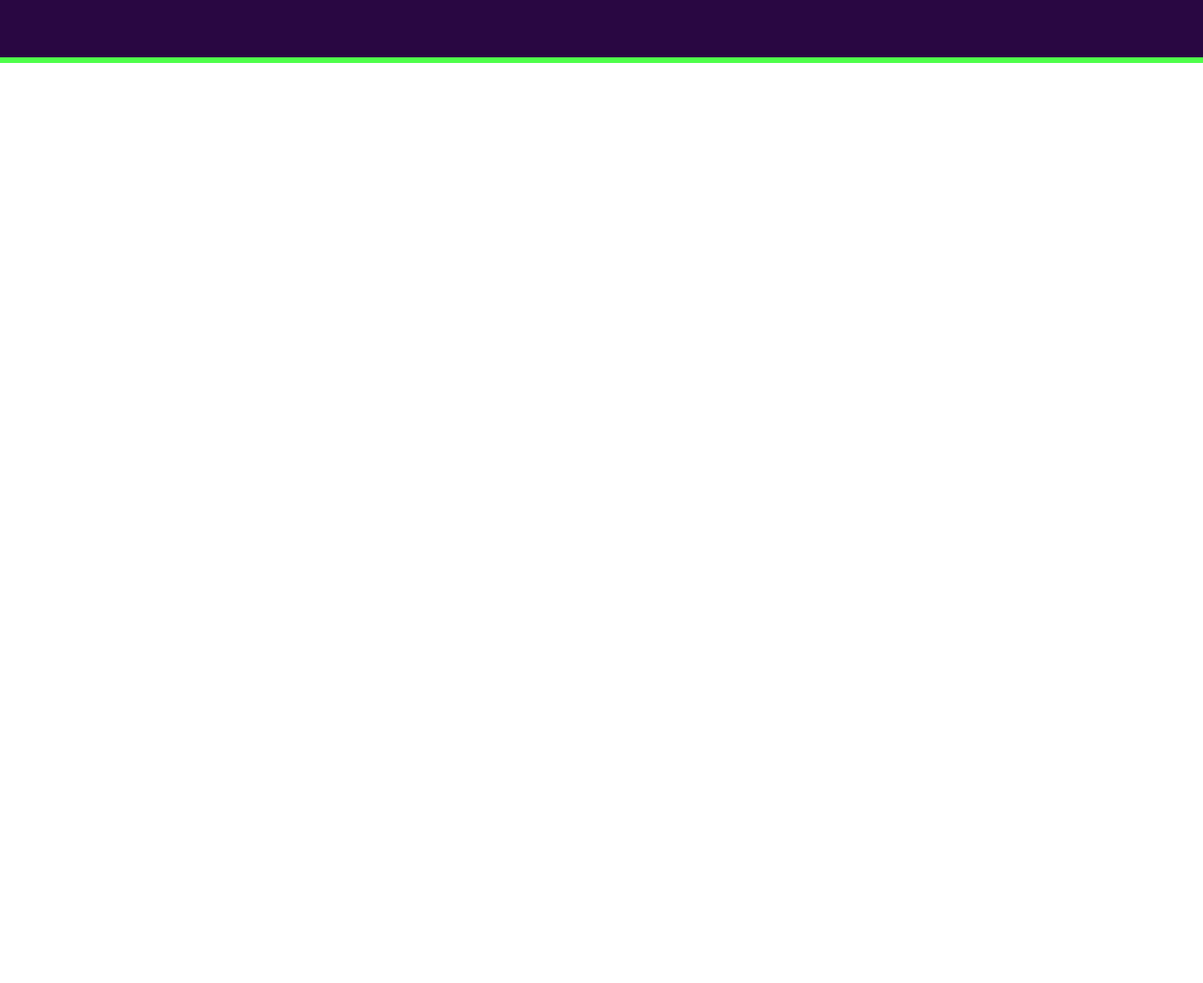
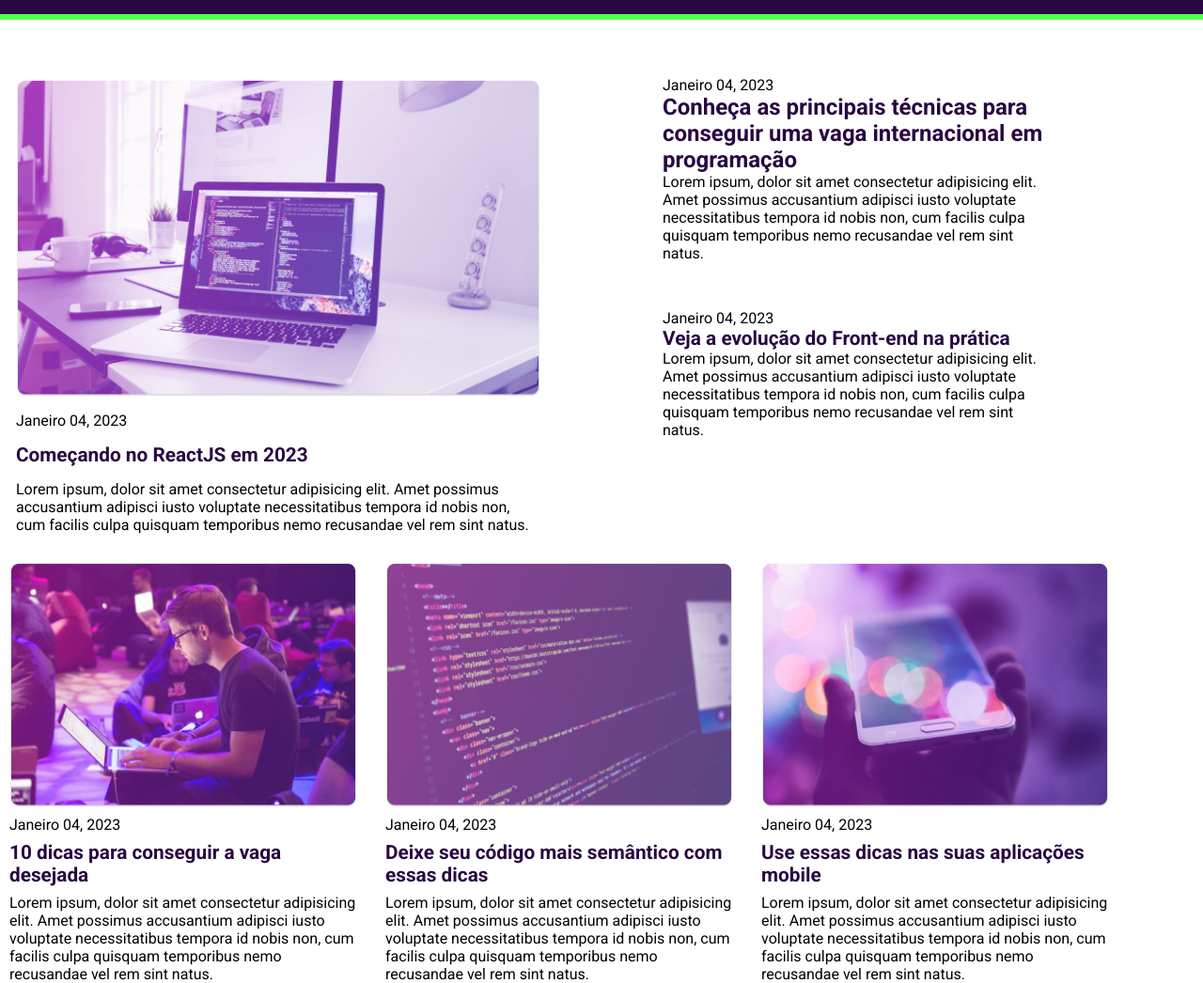
Before and after one commit to Heitors09/Rocketblog, a plain HTML site: page index.html in a window 1280 px wide. Shown: the part 579-1625 px from the top of the page at 94% size. Before the commit the page ends 800 px from the top, so only its background shows below. Drawn offline with Linux system fonts and the light colour scheme.

Commit message:
responsive corrections

```diff
--- a/index.html
+++ b/index.html
@@ -39,8 +39,47 @@
             </nav>
               <img src="./images/featured-image.png" alt="">
         </main>
-
     </section>
+    <section class="second">
+    <div class="post2">
+        <img src="./images/post-1.png" alt="">
+        <footer>Janeiro 04, 2023</footer>
+        <h4>Começando no ReactJS em 2023</h4>
+        <p>Lorem ipsum, dolor sit amet consectetur adipisicing elit. Amet possimus accusantium adipisci iusto voluptate necessitatibus tempora id nobis non, cum facilis culpa quisquam temporibus nemo recusandae vel rem sint natus.</p>
+    </div>
+    <div class="postnews">
+    <div class="top">
+        <footer>Janeiro 04, 2023</footer>
+        <h4>Conheça as principais técnicas para conseguir uma vaga internacional em programação</h4>
+        <p>Lorem ipsum, dolor sit amet consectetur adipisicing elit. Amet possimus accusantium adipisci iusto voluptate necessitatibus tempora id nobis non, cum facilis culpa quisquam temporibus nemo recusandae vel rem sint natus.</p>
+    </div>
+    <div class="bottom">
+        <footer>Janeiro 04, 2023</footer>
+        <h4>Veja a evolução do Front-end na prática</h4>
+        <p>Lorem ipsum, dolor sit amet consectetur adipisicing elit. Amet possimus accusantium adipisci iusto voluptate necessitatibus tempora id nobis non, cum facilis culpa quisquam temporibus nemo recusandae vel rem sint natus.</p>
+    </div>
+    </div>
+    </section>
+<section class="third">
+    <div class="third-1">
+        <img src="./images/post-2.png" alt="">
+        <footer>Janeiro 04, 2023</footer>
+        <h4>10 dicas para conseguir a vaga desejada</h4>
+        <p>Lorem ipsum, dolor sit amet consectetur adipisicing elit. Amet possimus accusantium adipisci iusto voluptate necessitatibus tempora id nobis non, cum facilis culpa quisquam temporibus nemo recusandae vel rem sint natus.</p>
+    </div>
+    <div class="third-1">
+        <img src="./images/post-3.png" alt="">
+        <footer>Janeiro 04, 2023</footer>
+        <h4>Deixe seu código mais semântico com essas dicas</h4>
+        <p>Lorem ipsum, dolor sit amet consectetur adipisicing elit. Amet possimus accusantium adipisci iusto voluptate necessitatibus tempora id nobis non, cum facilis culpa quisquam temporibus nemo recusandae vel rem sint natus.</p>
+    </div>
+    <div class="third-1">
+        <img src="./images/post-4.png" alt="">
+        <footer>Janeiro 04, 2023</footer>
+        <h4>Use essas dicas nas suas aplicações mobile</h4>
+        <p>Lorem ipsum, dolor sit amet consectetur adipisicing elit. Amet possimus accusantium adipisci iusto voluptate necessitatibus tempora id nobis non, cum facilis culpa quisquam temporibus nemo recusandae vel rem sint natus.</p>
+    </div>
+    <section>
     </div>
 </body>
 </html>
--- a/stylesheet.css
+++ b/stylesheet.css
@@ -13,9 +13,11 @@
     box-sizing: border-box;
   }
 
+
+
 .first{
     width: 100%;
-    height: 100%;
+    height: 600px;
     background-color: var(--purple-bg);
     border-bottom: 6px solid var(--green);
 }
@@ -114,9 +116,188 @@ main >nav > h4{
 }
 
 
+.second{
+    max-height: 700px;
+    display: grid;
+    grid-template-columns: repeat(2, 1fr);
+    grid-gap: 130px;
+}
 
-@media(max-width:900px){
-     main{
+.third{
+    margin-top: 30px;
+    display: flex;
+    gap: 30px;
+    padding-left: 10px;
+}
+
+.post2{
+    max-width: 569px;
+    display: flex;
+    flex-direction: column;
+    gap: 15px;
+    margin-top: 63px;
+    margin-left: 17px;
+    grid-column: 1;
+}
+
+.post2 > img{
+    max-width: 100%;
+}
+
+.post2 footer{
+    font-family: 'Roboto', sans-serif;
+    color: black;
+    font-size: 1rem;
+
+
+}
+
+.post2 > h4{
+    font-family: 'Roboto', sans-serif;
+    color: var(--purple-bg);
+    font-weight: 700;
+    font-size: 1.3rem;
+}
+
+.post2 p{
+    max-width: 569px;
+    max-height: 100.83px;
+    font-family: 'Roboto', sans-serif;
+}
+
+.postnews{
+    margin-top: 60px;
+    display: flex;
+    flex-direction: column;
+    max-width: 415px;
+    gap: 50px;
+}
+
+
+
+
+.top > h4{
+    font-family: 'Roboto', sans-serif;
+    color: var(--purple-bg);
+    font-weight: 700;
+    font-size: 24px;
+}
+
+.top footer{
+    font-family: 'Roboto', sans-serif;
+    color: black;
+    font-size: 1rem;
+
+}
+
+.top p{
+    max-width: 569px;
+    max-height: 100.83px;
+    font-family: 'Roboto', sans-serif;
+}
+
+
+
+.bottom > h4{
+    font-family: 'Roboto', sans-serif;
+    color: var(--purple-bg);
+    font-weight: 700;
+    font-size: 1.3rem;
+}
+
+.bottom footer{
+    font-family: 'Roboto', sans-serif;
+    color: black;
+    font-size: 1rem;
+
+}
+
+.bottom p{
+    max-width: 569px;
+    max-height: 100.83px;
+    font-family: 'Roboto', sans-serif;
+}
+
+.third-1 img{
+    width: 100%;
+}
+
+.third{
+    display: flex;
+    flex-wrap: wrap;
+    gap: 30px;
+
+}
+.third-1{
+    max-width: 370px;
+}
+
+.third-1{
+    display: flex;
+    flex-direction: column;
+    gap: 8px;
+}
+
+.third-1 > footer{
+    font-family: 'Roboto', sans-serif;
+    color: black;
+    font-size: 1rem;
+}
+
+.third-1 > h4{
+    font-family: 'Roboto', sans-serif;
+    color: var(--purple-bg);
+    font-weight: 700;
+    font-size: 1.3rem;
+}
+
+.third-1 > p{
+    font-family: 'Roboto', sans-serif;
+}
+
+
+
+@media(max-width:901px){
+    .second{
+        display: flex;
+        flex-wrap: wrap;
+        justify-content: center;
+    }
+
+    .third{
+        margin-top: 500px;
+        justify-content: center;
+    }
+    .third-1{
+       align-items: center;
+       text-align: center;
+    }
+    .postnews{
+        text-align: center;
+        align-items: center;
+    }
+
+    .top{
+        display: flex;
+        flex-direction: column;
+        gap: 8px;
+        justify-content: center;
+    }
+    .bottom{
+        display: flex;
+        flex-direction: column;
+        gap: 8px;
+
+    }
+    .bottom{
+        margin-top: 20px;
+    }
+
+    .first{
+        height: 1010px;
+    }
+
+    main{
         display: flex;
         flex-wrap: wrap;
      }
```
